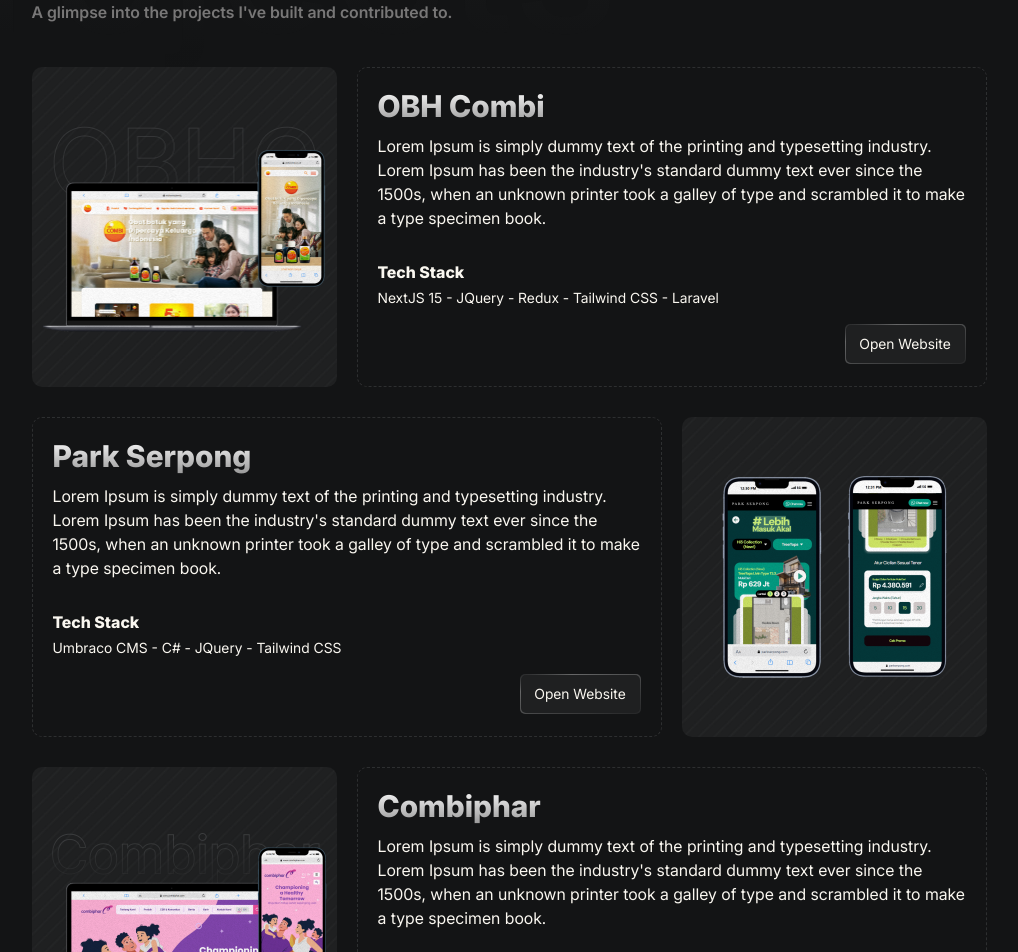
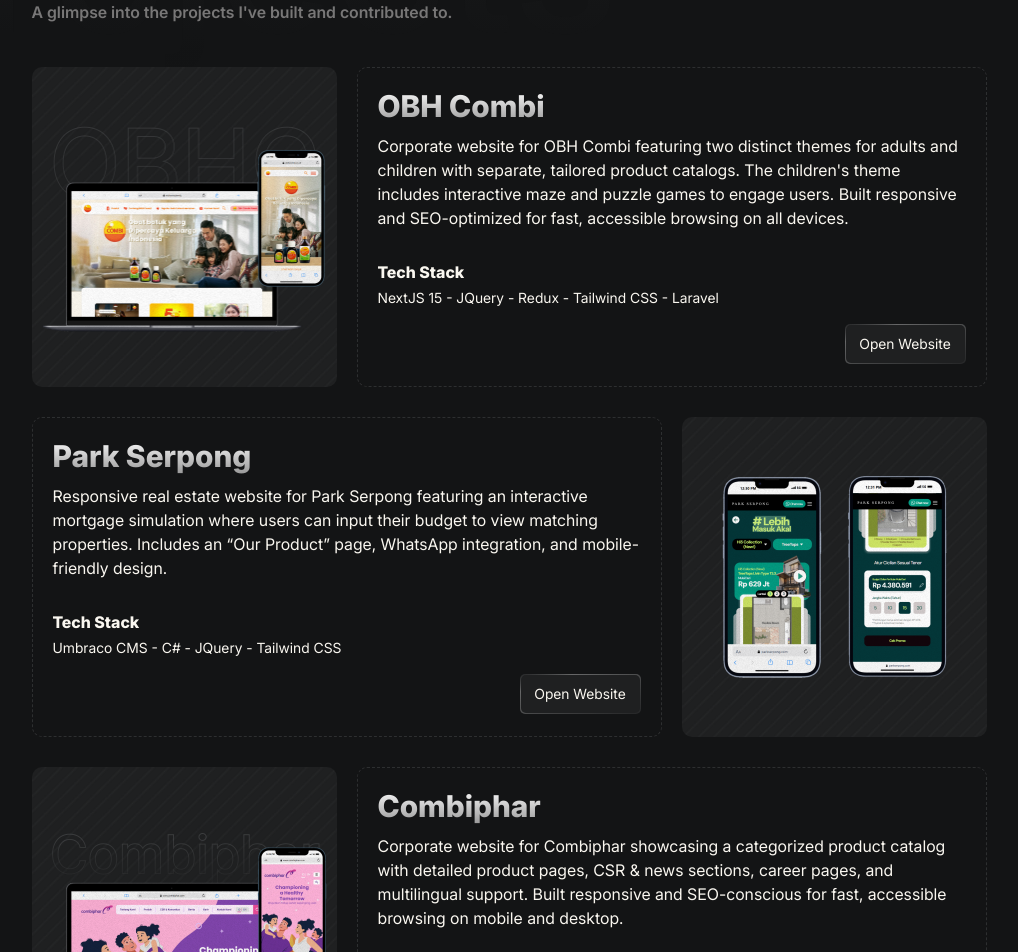
Before and after one commit to yudhaeric/portofolio, a Next.js app: page / in a window 1280 px wide. Shown: the part 740-1692 px from the top of the page, without its empty margins (136-1154 px from the left). Built offline with nearby package versions, Linux system fonts and the light colour scheme.

Commit message:
Homepage: Update Each Projects Description

```diff
--- a/app/page.tsx
+++ b/app/page.tsx
@@ -16,7 +16,7 @@
       id: 1, image: "/images/obhc-preview.png",
       title: "OBH Combi",
       url: "https://obhcombi.co.id/",
-      desc: "Lorem Ipsum is simply dummy text of the printing and typesetting industry. Lorem Ipsum has been the industry's standard dummy text ever since the 1500s, when an unknown printer took a galley of type and scrambled it to make a type specimen book.",
+      desc: "Corporate website for OBH Combi featuring two distinct themes for adults and children with separate, tailored product catalogs. The children's theme includes interactive maze and puzzle games to engage users. Built responsive and SEO-optimized for fast, accessible browsing on all devices.",
       tech: "NextJS 15 - JQuery - Redux - Tailwind CSS - Laravel"
     },
     {
@@ -24,7 +24,7 @@
       image: "/images/parkserpong-preview.png",
       title: "Park Serpong",
       url: "https://parkserpong.com/",
-      desc: "Lorem Ipsum is simply dummy text of the printing and typesetting industry. Lorem Ipsum has been the industry's standard dummy text ever since the 1500s, when an unknown printer took a galley of type and scrambled it to make a type specimen book.",
+      desc: "Responsive real estate website for Park Serpong featuring an interactive mortgage simulation where users can input their budget to view matching properties. Includes an “Our Product” page, WhatsApp integration, and mobile-friendly design.",
       tech: "Umbraco CMS - C# - JQuery - Tailwind CSS"
     },
     {
@@ -32,7 +32,7 @@
       image: "/images/combiphar-preview.png",
       title: "Combiphar",
       url: "https://www.combiphar.com/id",
-      desc: "Lorem Ipsum is simply dummy text of the printing and typesetting industry. Lorem Ipsum has been the industry's standard dummy text ever since the 1500s, when an unknown printer took a galley of type and scrambled it to make a type specimen book.",
+      desc: "Corporate website for Combiphar showcasing a categorized product catalog with detailed product pages, CSR & news sections, career pages, and multilingual support. Built responsive and SEO-conscious for fast, accessible browsing on mobile and desktop.",
       tech: "NextJS 14 - JQuery - Tailwind CSS - Laravel"
     },
   ];
```
